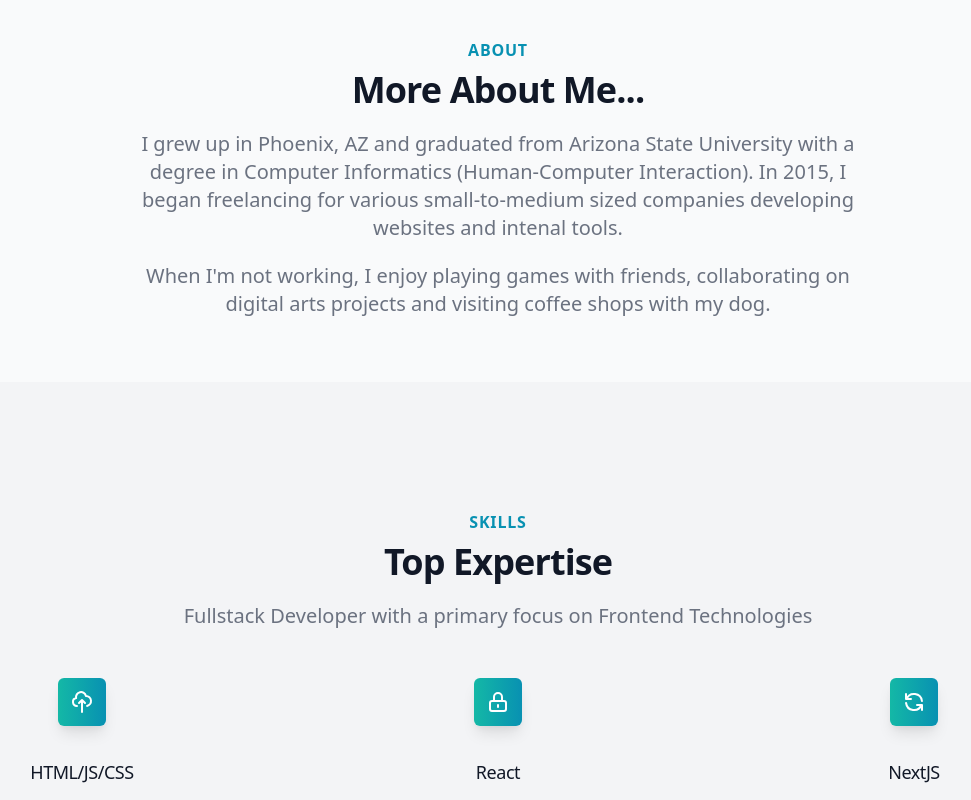
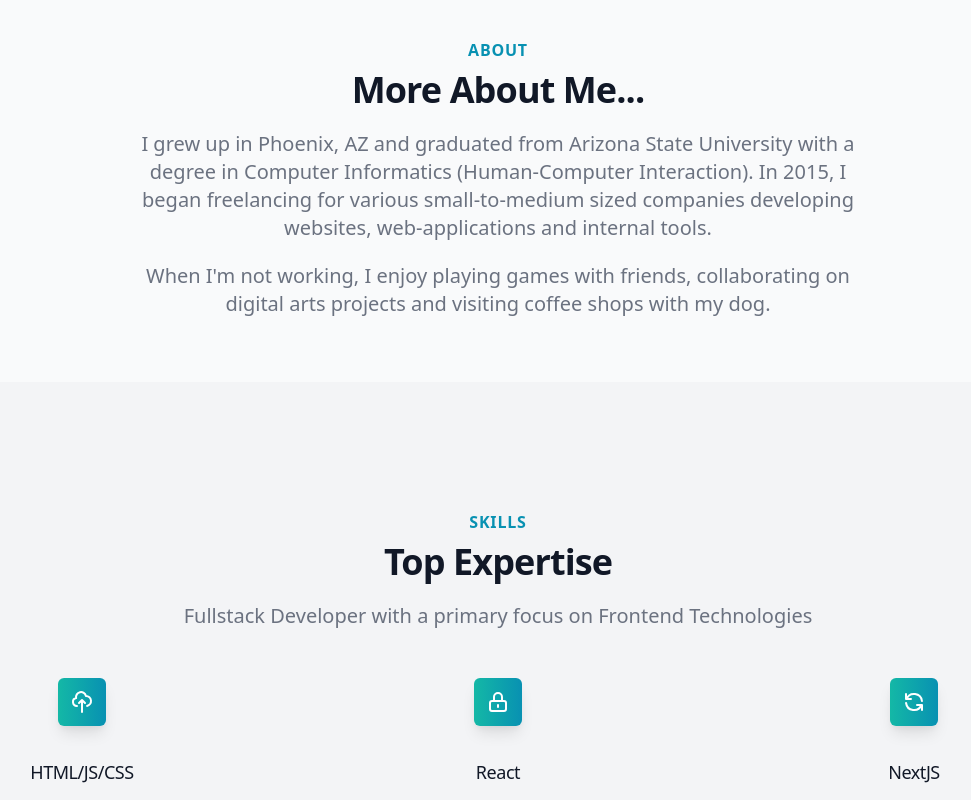
Before and after one commit to mreverson/portfolio, a React (Create React App) app: page / in a window 1280 px wide. Shown: the part 760-1560 px from the top of the page, without its empty margins (142-1113 px from the left). Built offline with nearby package versions, Linux system fonts and the light colour scheme.

Commit message:
typo fixes

```diff
--- a/src/App.js
+++ b/src/App.js
@@ -254,7 +254,7 @@ function App() {
                   More About Me...
                 </p>
                 <p className="mt-5 max-w-prose mx-auto text-xl text-gray-500">
-                  I grew up in Phoenix, AZ and graduated from Arizona State University with a degree in Computer Informatics (Human-Computer Interaction). In 2015, I began freelancing for various small-to-medium sized companies developing websites and intenal tools.
+                  I grew up in Phoenix, AZ and graduated from Arizona State University with a degree in Computer Informatics (Human-Computer Interaction). In 2015, I began freelancing for various small-to-medium sized companies developing websites, web-applications and internal tools.
                 </p>
 				        <p className="mt-5 max-w-prose mx-auto text-xl text-gray-500">
 					        When I'm not working, I enjoy playing games with friends, collaborating on digital arts projects and visiting coffee shops with my dog.
@@ -402,7 +402,7 @@ function App() {
                 </h2>
                 <p className="mt-2 text-white text-3xl font-extrabold tracking-tight sm:text-4xl">If you would like to reach me...</p>
                 <p className="mt-3 text-lg text-gray-300">
-                  I am currently contracting under <a className="text-xl text-teal-500 hover:underline hover:pointer" href="https://perfeci.com/">Perfeci</a> and <a className="text-xl text-teal-500 hover:underline hover:pointer" href="https://www.thecollective.io/">The Collective</a>. If you are interested in my services, Please contant me via the buttons below.
+                  I am currently contracting under <a className="text-xl text-teal-500 hover:underline hover:pointer" href="https://perfeci.com/">Perfeci</a> and <a className="text-xl text-teal-500 hover:underline hover:pointer" href="https://www.thecollective.io/">The Collective</a>. If you are interested in my services, Please contact me via the buttons below.
                 </p>
                 <div className="mt-8">
                   <div className="inline-flex rounded-md shadow">
```
